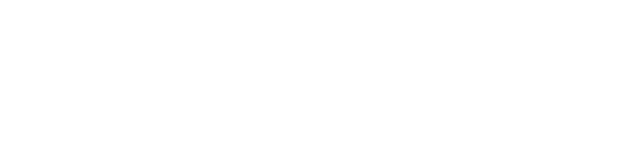
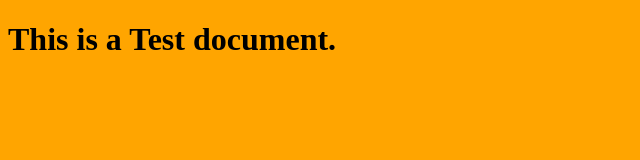
Before and after one commit to roysunanda/git-test, a plain HTML site: page index.html in a window 1280 px wide. Shown: the whole page, without its empty margins (0-640 px from the left). Drawn offline with Linux system fonts and the light colour scheme.

Commit message:
modified files

```diff
--- a/index.html
+++ b/index.html
@@ -1,11 +1,15 @@
 <!DOCTYPE html>
 <html lang="en">
+
 <head>
     <meta charset="UTF-8">
     <meta name="viewport" content="width=device-width, initial-scale=1.0">
     <title>Document</title>
+    <link rel="stylesheet" href="./style.css">
 </head>
+
 <body>
+    <h1>This is a Test document.</h1>
+</body>
 
-</body>
 </html>
--- a/style.css
+++ b/style.css
@@ -0,0 +1,3 @@
+body {
+    background-color: orange;
+}
```
